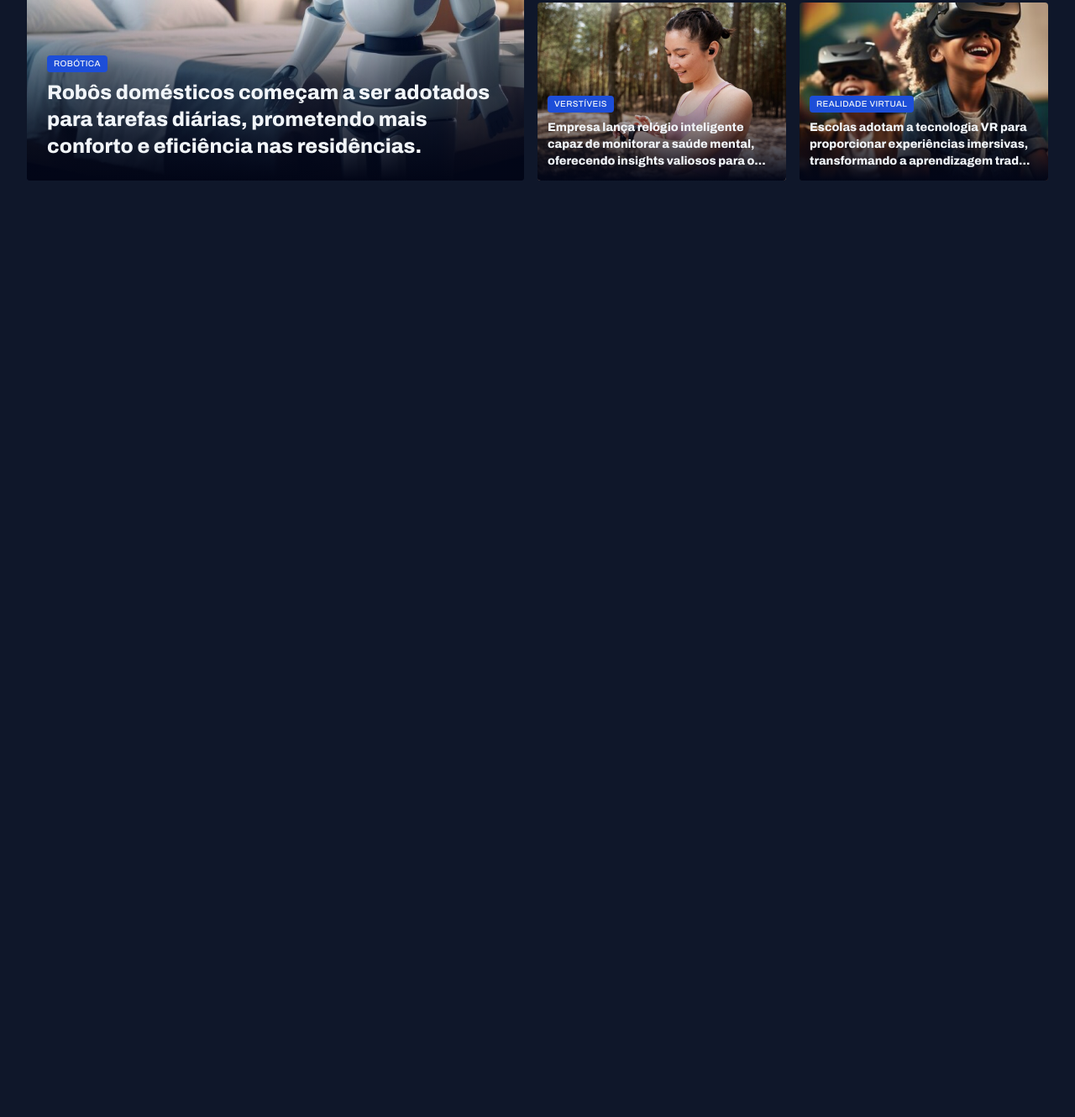
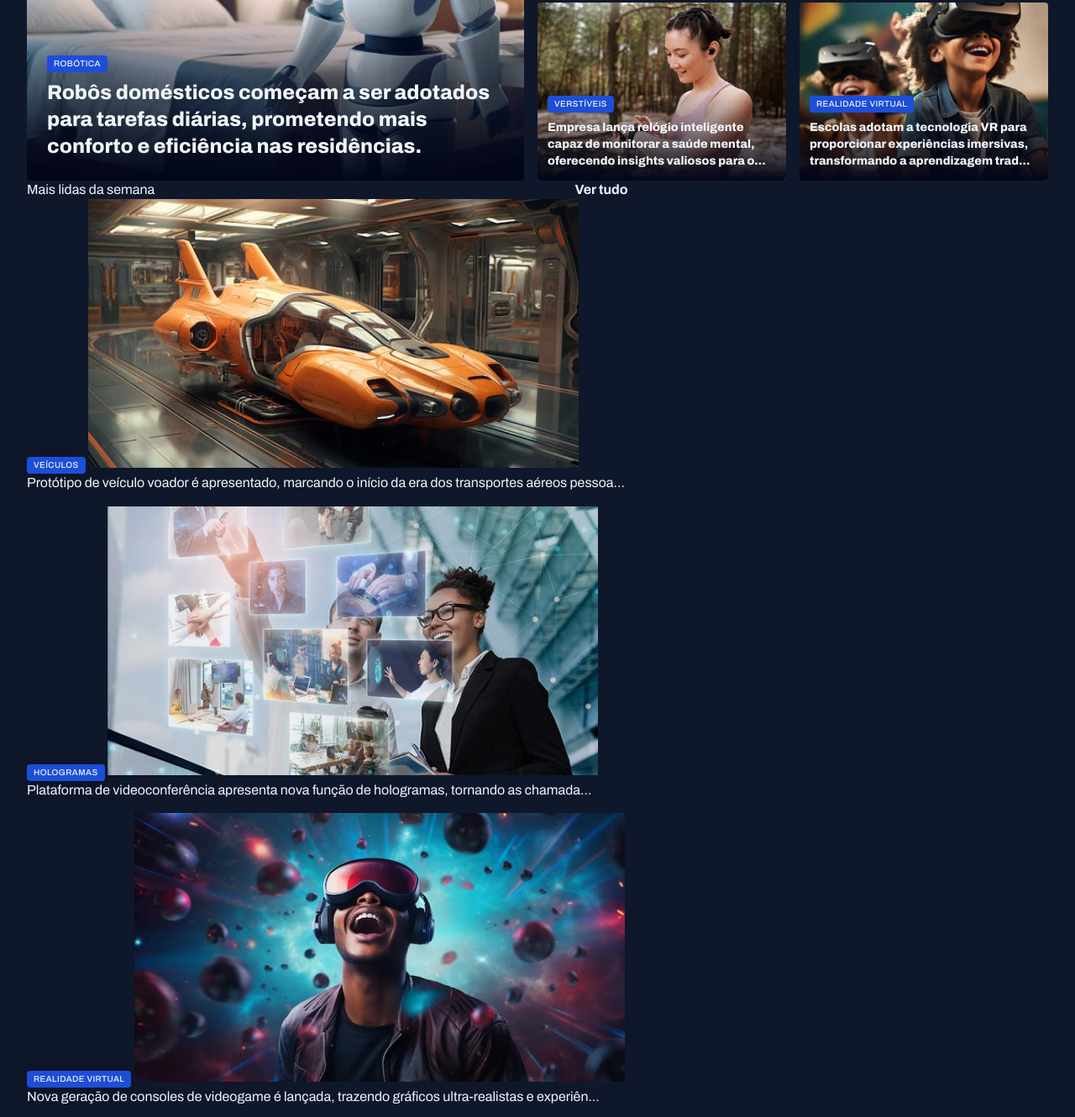
Before and after one commit to itsjrsouza/news, a plain HTML site: page index.html in a window 1280 px wide. Shown: the part 380-1710 px from the top of the page at 84% size. Before the commit the page ends 800 px from the top, so only its background shows below. Drawn offline with Linux system fonts and the light colour scheme.

Commit message:
section "mais lidas da semana"

```diff
--- a/index.html
+++ b/index.html
@@ -95,6 +95,47 @@
             </div>
 
         </section>
+
+        <section id="weekly">
+            <header class="grid grid-flow-col">
+                <h3>Mais lidas da semana</h3>
+                <a href="#" class="grid-flow-col">
+                    <strong>Ver tudo</strong>
+                    <span></span>
+                </a>
+            </header>
+
+            <div class="grid gap-16">
+                <figure>
+                    <span class="content-tag">Veículos</span>
+                    <img src="./assets/Image 06.png" alt="Protótipo de veículo voador é apresentado, marcando o início da era dos transportes aéreos pessoais.">
+
+                    <p>Protótipo de veículo voador é apresentado, marcando o início da era dos transportes aéreos pessoa...</p>
+                </figure>
+
+                <figure>
+                    <span class="content-tag">Hologramas</span>
+                    <img src="./assets/Image 07.png" alt="Plataforma de videoconferência apresenta nova função de hologramas, tornando as chamadas virtuais mais realistas e envolventes.">
+
+                    <p>Plataforma de videoconferência apresenta nova função de hologramas, tornando as chamada...</p>
+                </figure>
+
+                <figure>
+                    <span class="content-tag">Realidade Virtual</span>
+                    <img src="./assets/Image 08.png" alt="Nova geração de consoles de videogame é lançada, trazendo gráficos ultra-realistas e experiências de jogo totalmente envolventes.">
+
+                    <p>Nova geração de consoles de videogame é lançada, trazendo gráficos ultra-realistas e experiên...</p>
+                </figure>
+
+                <figure>
+                    <span class="content-tag">Internet</span>
+                    <img src="./assets/Image 09.png" alt="Projeto busca oferecer internet de alta velocidade em áreas remotas através de satélites.">
+
+                    <p>Projeto busca oferecer internet de alta velocidade em áreas remotas através de satélites.</p>
+                </figure>
+
+            </div>
+        </section>
     </main>
 
     <script src="https://unpkg.com/@phosphor-icons/web@2.1.1"></script>
```
